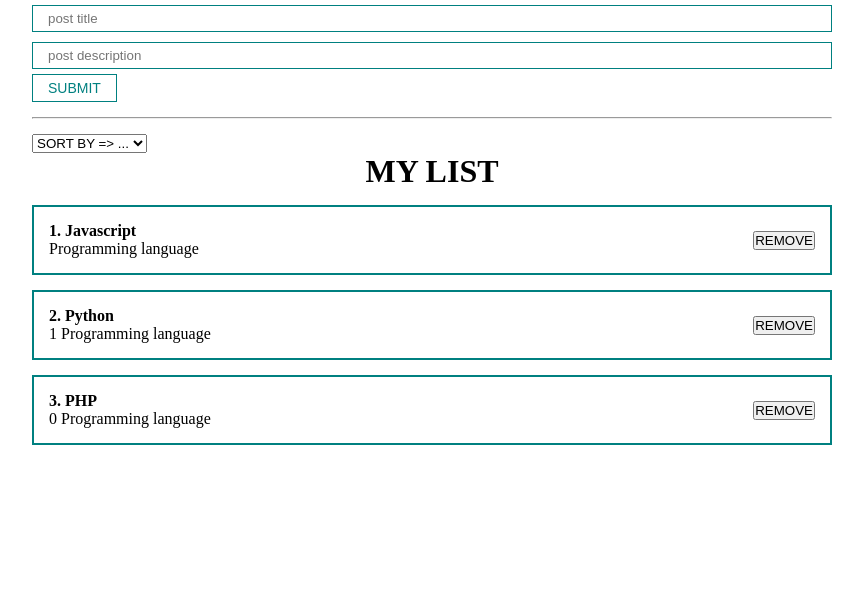
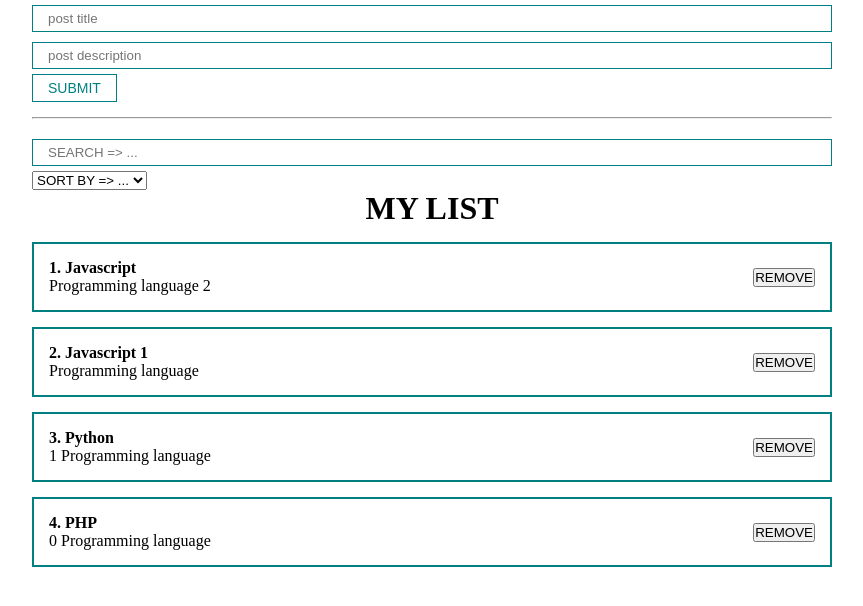
Before and after one commit to MOSKALCHUK31/react-app, a React (Create React App) app: page / in a window 1280 px wide. Shown: the top 606 px of the page, without its empty margins (208-1071 px from the left). Built offline with nearby package versions, Linux system fonts and the light colour scheme.

Commit message:
feat: add search & sort

```diff
--- a/src/App.js
+++ b/src/App.js
@@ -1,47 +1,44 @@
-import React, { useState } from 'react'
+import React, { useMemo, useState } from 'react'
 import './styles/App.css'
+import { sortSelectOptions } from './utils/sortSelectOptions'
 import PostsList from './components/PostsList'
 import PostForm from './components/PostForm'
-import MySelect from './components/UI/select/MySelect'
+import PostFilter from './components/PostFilter'
 
 function App() {
     const [posts, setPosts] = useState([
-        { id: '1', title: 'Javascript', description: 'Programming language' },
+        { id: '1', title: 'Javascript', description: 'Programming language 2' },
+        { id: '10', title: 'Javascript 1', description: 'Programming language' },
         { id: '2', title: 'Python', description: '1 Programming language' },
         { id: '3', title: 'PHP', description: '0 Programming language' }
     ])
-    const [selectedSort, setSelectedSort] = useState('')
-    const options = [
-        { title: 'Sort by title', value: 'title' },
-        { title: 'Sort by desc', value: 'description' }
-    ]
+    const [filter, setFilter] = useState({ sort: '', query: '' })
 
-    function removePost(id) {
-        setPosts(posts.filter(p => p.id !== id))
-    }
+    const sortedPosts = useMemo(() => {
+        if (!filter.sort) return posts
 
-    function createPost(data) {
-        setPosts([...posts, data])
-    }
+        return [...posts].sort((a, b) => a[filter.sort].localeCompare(b[filter.sort]))
+    }, [filter.sort, posts])
 
-    function sortPosts(key) {
-        setSelectedSort(key)
-        setPosts([...posts.sort((a, b) => a[key].localeCompare(b[key]))])
-    }
+    const sortedAndSearchPosts = useMemo(() => {
+        return sortedPosts.filter(p => p.title.toLowerCase().includes(filter.query.toLowerCase()))
+    }, [filter.query, sortedPosts])
+
+    const removePost = (id) => setPosts(posts.filter(p => p.id !== id))
+    const createPost = (data) => setPosts([...posts, data])
 
     return (
         <div className="App">
             <PostForm createHandler={createPost} />
             <hr style={{margin: '15px 0'}}/>
-            <MySelect
-                defaultValue={'SORT BY => ...'}
-                options={options}
-                onChange={sortPosts}
-                value={selectedSort}
+            <PostFilter
+                filter={filter}
+                options={sortSelectOptions}
+                filterHandler={setFilter}
             />
             <PostsList
                 title={'MY LIST'}
-                posts={posts}
+                posts={sortedAndSearchPosts}
                 removeHandler={removePost}
             />
         </div>
--- /dev/null
+++ b/src/components/PostFilter.jsx
@@ -0,0 +1,24 @@
+import React from 'react'
+import MyInput from './UI/input/MyInput'
+import MySelect from './UI/select/MySelect'
+
+const PostFilter = ({ filter, options, filterHandler }) => {
+    return (
+        <div>
+            <MyInput
+                type="text"
+                placeholder={'SEARCH => ...'}
+                value={filter.query}
+                onChange={(e) => filterHandler({ ...filter, query: e.target.value })}
+            />
+            <MySelect
+                defaultValue={'SORT BY => ...'}
+                options={options}
+                value={filter.sort}
+                onChange={(sort) => filterHandler({ ...filter, sort })}
+            />
+        </div>
+    )
+}
+
+export default PostFilter
--- a/src/components/PostsList.jsx
+++ b/src/components/PostsList.jsx
@@ -3,10 +3,14 @@ import Post from "./Post";
 
 const PostsList = ({ title, posts, removeHandler }) => {
 
+    if (!posts.length) {
+        return (
+            <h2 style={{textAlign: "center"}}>No posts</h2>
+        )
+    }
+
     return (
         <div>
-            {posts.length
-                ?
             <div>
                 <h1 style={{textAlign: "center"}}>{title}</h1>
                 {posts.map((p, index) =>
@@ -20,9 +24,6 @@ const PostsList = ({ title, posts, removeHandler }) => {
                     />
                 )}
             </div>
-                :
-                <h2 style={{textAlign: "center"}}>No posts</h2>
-            }
         </div>
     )
 }
--- a/src/components/UI/select/MySelect.jsx
+++ b/src/components/UI/select/MySelect.jsx
@@ -4,7 +4,7 @@ const MySelect = ({ options, defaultValue, value, onChange }) => {
     return (
         <select
             value={value}
-            onChange={(event) => onChange(event.target.value)}
+            onChange={(e) => onChange(e.target.value)}
         >
             <option disabled value="">{ defaultValue }</option>
             {options.map(({ title, value }) =>
--- a/src/index.js
+++ b/src/index.js
@@ -4,7 +4,5 @@ import App from './App'
 
 const root = ReactDOM.createRoot(document.getElementById('root'))
 root.render(
-    <React.StrictMode>
-        <App/>
-    </React.StrictMode>
+    <App/>
 )
--- /dev/null
+++ b/src/utils/sortSelectOptions.js
@@ -0,0 +1,4 @@
+export const sortSelectOptions = [
+    { title: 'Sort by title', value: 'title' },
+    { title: 'Sort by desc', value: 'description' }
+]
```
Lines whose indentation alone changed are shown as unchanged.
